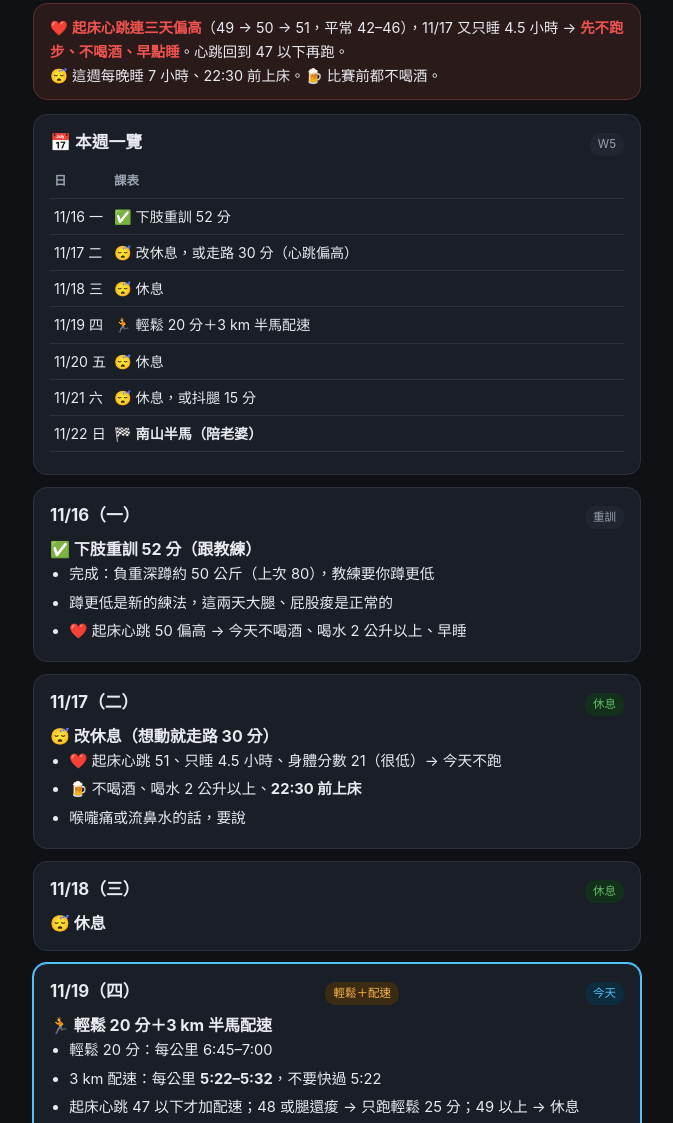
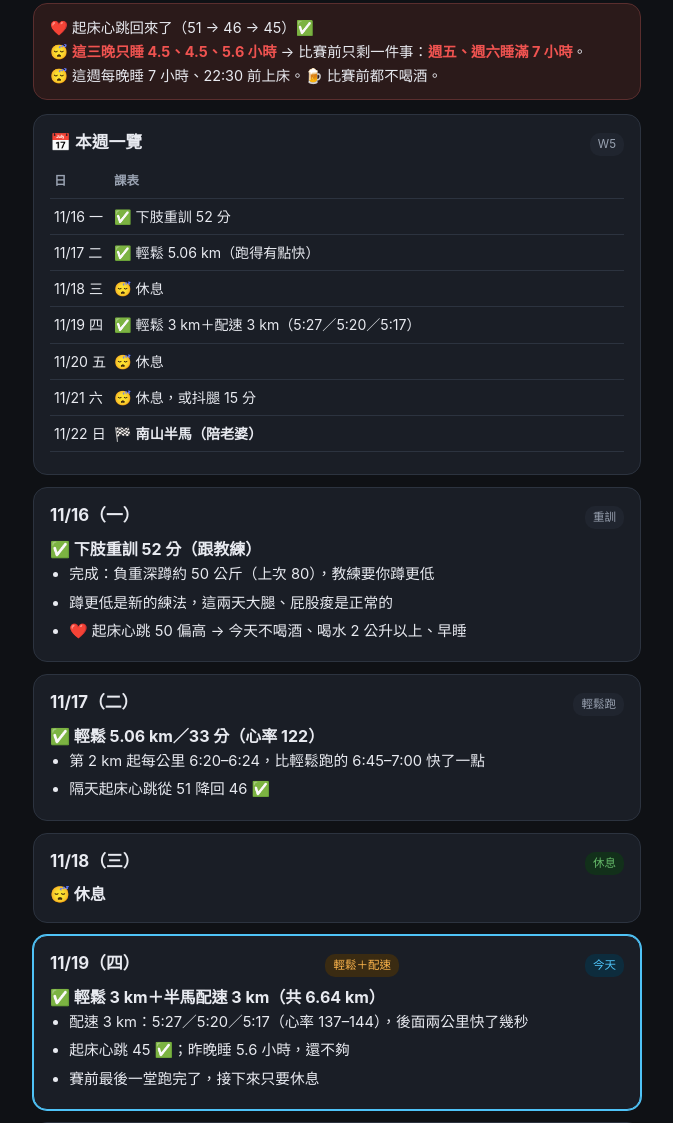
Before and after one commit to JCHuang3011/CrewOuting, a plain HTML site: page weekly-training.html in a window 1280 px wide. Shown: the part 91-1214 px from the top of the page, without its empty margins (303-976 px from the left). Drawn offline with Linux system fonts and the light colour scheme.

Commit message:
weekly-training: 11/17、11/19 打勾；心跳回穩，提醒改為睡眠
Co-Authored-By: Claude Fable 5.2 <noreply@anthropic.com>
Claude-Session: https://claude.ai/code/session_01EM38Wqb34Ap2itC1RJP6YS

```diff
--- a/weekly-training.html
+++ b/weekly-training.html
@@ -60,7 +60,7 @@
 <div class="sub">11/16（一）– 11/22（日）｜🎯 <b>週日 11/22 南山人壽半馬：陪老婆跑完</b>｜🔽 少練、多睡</div>
 
 <div class="alert">
-  ❤️ <b>起床心跳連三天偏高</b>（49 → 50 → 51，平常 42–46），11/17 又只睡 4.5 小時 → <b>先不跑步、不喝酒、早點睡</b>。心跳回到 47 以下再跑。<br>
+  ❤️ 起床心跳回來了（51 → 46 → 45）✅<br>😴 <b>這三晚只睡 4.5、4.5、5.6 小時</b> → 比賽前只剩一件事：<b>週五、週六睡滿 7 小時</b>。<br>
   😴 這週每晚睡 7 小時、22:30 前上床。🍺 比賽前都不喝酒。
 </div>
 
@@ -69,9 +69,9 @@
   <table>
     <tr><th>日</th><th>課表</th></tr>
     <tr><td>11/16 一</td><td>✅ 下肢重訓 52 分</td></tr>
-    <tr><td>11/17 二</td><td>😴 改休息，或走路 30 分（心跳偏高）</td></tr>
+    <tr><td>11/17 二</td><td>✅ 輕鬆 5.06 km（跑得有點快）</td></tr>
     <tr><td>11/18 三</td><td>😴 休息</td></tr>
-    <tr><td>11/19 四</td><td>🏃 輕鬆 20 分＋3 km 半馬配速</td></tr>
+    <tr><td>11/19 四</td><td>✅ 輕鬆 3 km＋配速 3 km（5:27／5:20／5:17）</td></tr>
     <tr><td>11/20 五</td><td>😴 休息</td></tr>
     <tr><td>11/21 六</td><td>😴 休息，或抖腿 15 分</td></tr>
     <tr><td>11/22 日</td><td>🏁 <b>南山半馬（陪老婆）</b></td></tr>
@@ -89,12 +89,11 @@
 </div>
 
 <div class="card" data-date="2026-11-17">
-  <div class="day"><span class="d">11/17（二）</span><span class="tag rest">休息</span></div>
-  <b>😴 改休息（想動就走路 30 分）</b>
+  <div class="day"><span class="d">11/17（二）</span><span class="tag">輕鬆跑</span></div>
+  <b>✅ 輕鬆 5.06 km／33 分（心率 122）</b>
   <ul>
-    <li>❤️ 起床心跳 51、只睡 4.5 小時、身體分數 21（很低）→ 今天不跑</li>
-    <li>🍺 不喝酒、喝水 2 公升以上、<b>22:30 前上床</b></li>
-    <li>喉嚨痛或流鼻水的話，要說</li>
+    <li>第 2 km 起每公里 6:20–6:24，比輕鬆跑的 6:45–7:00 快了一點</li>
+    <li>隔天起床心跳從 51 降回 46 ✅</li>
   </ul>
 </div>
 
@@ -105,11 +104,11 @@
 
 <div class="card" data-date="2026-11-19">
   <div class="day"><span class="d">11/19（四）</span><span class="tag hot">輕鬆＋配速</span></div>
-  <b>🏃 輕鬆 20 分＋3 km 半馬配速</b>
+  <b>✅ 輕鬆 3 km＋半馬配速 3 km（共 6.64 km）</b>
   <ul>
-    <li>輕鬆 20 分：每公里 6:45–7:00</li>
-    <li>3 km 配速：每公里 <b>5:22–5:32</b>，不要快過 5:22</li>
-    <li>起床心跳 47 以下才加配速；48 或腿還痠 → 只跑輕鬆 25 分；49 以上 → 休息</li>
+    <li>配速 3 km：5:27／5:20／5:17（心率 137–144），後面兩公里快了幾秒</li>
+    <li>起床心跳 45 ✅；昨晚睡 5.6 小時，還不夠</li>
+    <li>賽前最後一堂跑完了，接下來只要休息</li>
   </ul>
 </div>
 
@@ -239,7 +238,7 @@
 </div>
 </details>
 
-<div class="foot">更新於 2026-11-17（半馬 W5 比賽週）｜資料來源：Personal Brain 訓練 wiki</div>
+<div class="foot">更新於 2026-11-19（半馬 W5 比賽週）｜資料來源：Personal Brain 訓練 wiki</div>
 
 <script>
 (function(){
```
